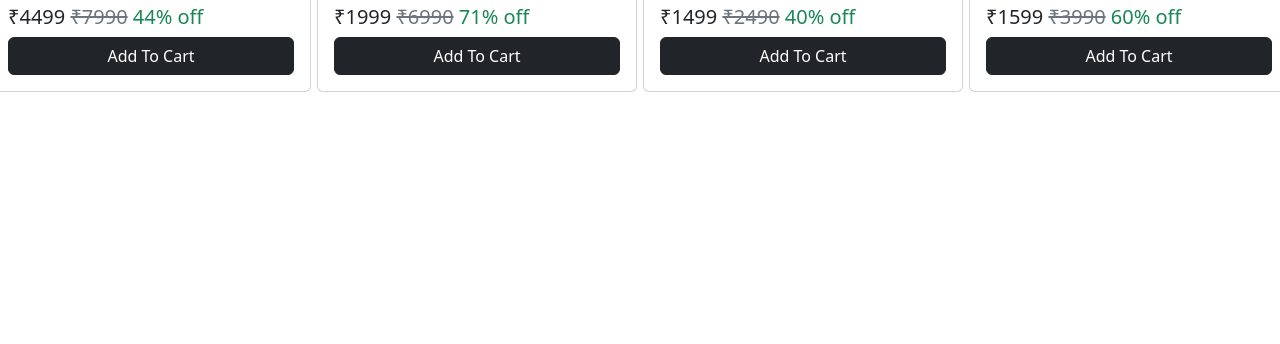
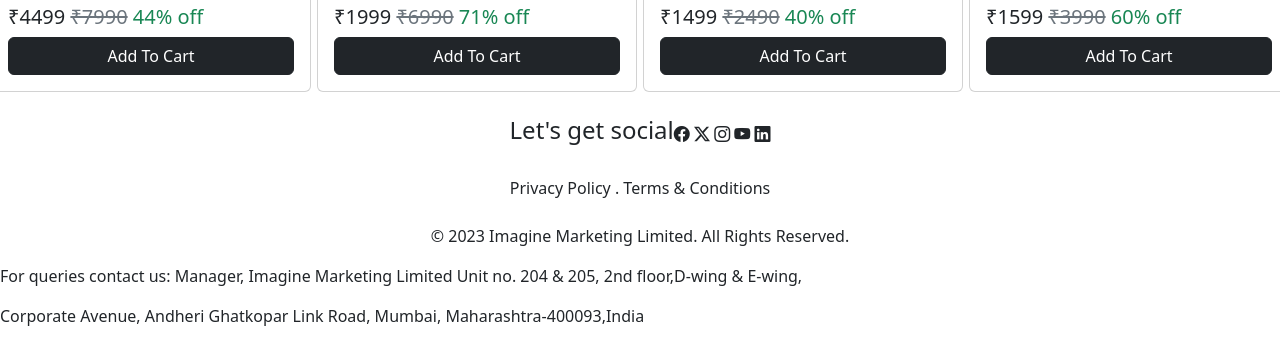
Before and after one commit to aleexxii/boAt-Headset-clone, a plain HTML site: page index.html in a window 1280 px wide. Shown: the part 3810-4154 px from the top of the page. Before the commit the page ends 3902 px from the top, so only its background shows below. Drawn offline with nearby package versions, Linux system fonts and the light colour scheme; a web font is replaced by a local one.

Commit message:
footer added

```diff
--- a/index.html
+++ b/index.html
@@ -512,6 +512,39 @@
         </div>
       </div>
     </section>
+    <footer>
+      <div class="row">
+        <div class="col">
+          <div class="social d-flex justify-content-center align-items-center pt-4 pb-4">
+            <div class="foot-name">
+            <h4>
+              Let's get social
+            </h4>
+            </div>
+              <div class="footer-icons">
+                <i class="bi bi-facebook"></i>
+                <i class="bi bi-twitter-x"></i>
+                <i class="bi bi-instagram"></i>
+                <i class="bi bi-youtube"></i>
+                <i class="bi bi-linkedin"></i>
+              </div>
+          </div>
+          <div class="privacy d-flex justify-content-center align-items-center">
+            <label>Privacy Policy . Terms & Conditions</label>
+          </div>
+          <br>
+          </div>
+          <div class="privacy-about-1 d-flex justify-content-center align-items-center">
+            <p>© 2023 Imagine Marketing Limited. All Rights Reserved.</p>
+            </div>
+            <p>
+            For queries contact us: Manager, Imagine Marketing Limited Unit no. 204 & 205, 2nd floor,D-wing & E-wing,
+          </p>
+          <p>
+            Corporate Avenue, Andheri Ghatkopar Link Road, Mumbai, Maharashtra-400093,India
+          </p>
+      </div>
+    </footer>
   <!-- Bootstrap js -->
   <script src="https://cdn.jsdelivr.net/npm/@popperjs/core@2.11.8/dist/umd/popper.min.js"
     integrity="sha384-I7E8VVD/ismYTF4hNIPjVp/Zjvgyol6VFvRkX/vR+Vc4jQkC+hVqc2pM8ODewa9r"
@@ -524,7 +557,6 @@
         var s=document.getElementById("test");
         s.classList.toggle('d-none');
         console.log(s);
-
       }
       let side=document.querySelector(".sidebar");
       function showSidebar() {
```
